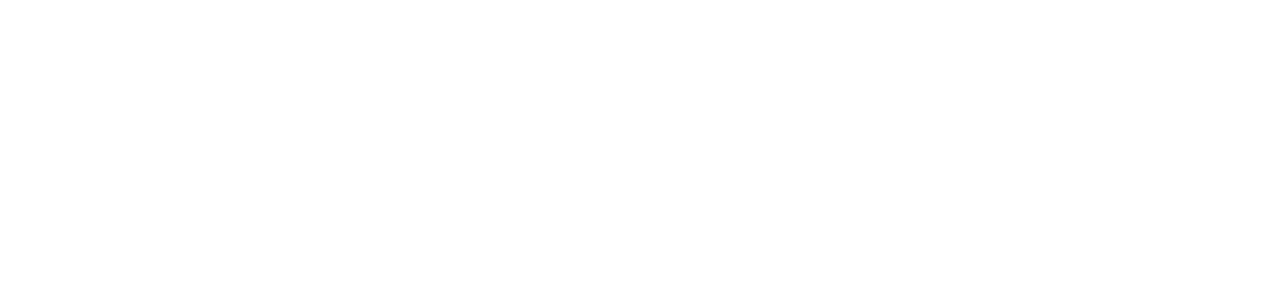
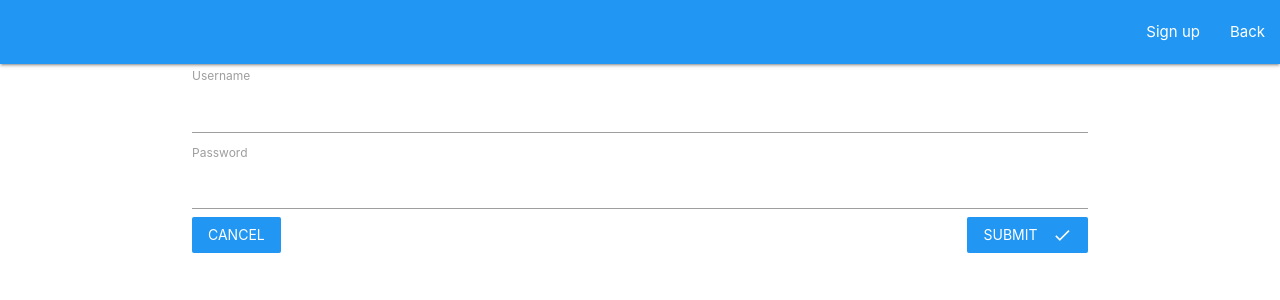
Before and after one commit to ishimurataki/HelloWorld, a React (Create React App) app in the folder client/: page /login in a window 1280 px wide. Shown: the top 300 px of the page. Built offline with nearby package versions, Linux system fonts and the light colour scheme.

Commit message:
basic routing for login

```diff
--- a/client/src/Components/App.js
+++ b/client/src/Components/App.js
@@ -1,13 +1,19 @@
 import React, { Component } from 'react'
 import { BrowserRouter, Route } from 'react-router-dom';
 import Home from './Home'
+import Header from './Header'
+import Login from './Login'
+import Signup from './Signup'
 class App extends Component {
     render () {
         return (
             <div>
-                <BrowserRouter>
+                <BrowserRouter >
+                    <Header />
                     <div className = "container">
                         <Route exact path = "/" component = {Home} />
+                        <Route path = "/login" component = {Login} />
+                        <Route path = "/signup" component = {Signup} />
                     </div>
                 </BrowserRouter>
             </div>
--- /dev/null
+++ b/client/src/Components/Header.js
@@ -0,0 +1,47 @@
+import React, { Component } from 'react'
+import { connect } from 'react-redux'
+import { withRouter } from 'react-router-dom'
+class Header extends Component {
+    renderContent() {
+        switch(this.props.auth) {
+            case true:
+
+            default:
+                const path = this.props.location.pathname;
+                if(path === "/login") {
+                    return ([
+                        <li><a href = '/signup'>Sign up </a> </li>,
+                        <li><a href = "/"> Back</a></li>
+                    ])
+                } else if (path == "/signup" ) {
+                    return ([
+                        <li><a href = '/login'>Login </a> </li>,
+                        <li><a href = "/"> Back</a></li>
+                    ])
+                } else {
+                    return ([
+                        <li><a href = '/login'>Login </a></li>,
+                        <li><a href = '/signup'>Sign up </a> </li>
+                    ]
+                    );
+                }
+        }
+
+    }
+    render () {
+        return (
+            <nav>
+                <div className = "blue nav-wrapper">
+                    <ul className = "right">
+                        {this.renderContent()}
+                    </ul>
+                </div>
+            </nav>
+
+        )
+    }
+}
+function mapStateToProps(state) {
+    return {auth: state.auth}
+}
+export default withRouter(connect(mapStateToProps) (Header));
--- a/client/src/Components/Home.js
+++ b/client/src/Components/Home.js
@@ -6,7 +6,7 @@
             <div class="container">
                 <div class="section no-pad-bot" id="index-banner">
                     <div class="container">
-                        <h1 class="header center orange-text">Pennbook</h1>
+                        <h1 class="header center blue-text">Pennbook</h1>
                         <div class="row center">
                             <h5 class="header col s12 light">Meet the Team!</h5>
                         </div>
@@ -16,16 +16,15 @@
                 <div class="row">
                     <div class="col s12 m4">
                     <div class="icon-block">
-                        <h2 class="center light-blue-text"><i class="material-icons">flash_on</i></h2>
+                    <img className = "center" style ={{flex: 1, width: "100%", height: "100%", resizeMode: 'contain', verticalAlign: 'middle'}} src = {require('./Images/Taki.jpg')} />
                         <h5 class="center">Taki</h5>
-
                         <p class="light">Taki is a guy who Daniel introduced me to</p>
                     </div>
                     </div>
 
                     <div class="col s12 m4">
                     <div class="icon-block">
-                        <h2 class="center light-blue-text"><i class="material-icons">group</i></h2>
+                        <img className = "center" style ={{flex: 1, width: "100%", height: "100%", resizeMode: 'contain', verticalAlign: 'middle'}} src = {require('./Images/Matt.jpg')} />
                         <h5 class="center">Kevin</h5>
 
                         <p class="light">Kevin is a guy who is doing the front end</p>
@@ -33,9 +32,9 @@
                     </div>
                     <div class="col s12 m4">
                     <div class="icon-block">
-                        <h2 class="center light-blue-text"><i class="material-icons">settings</i></h2>
-                        <h5 class="center">Matt</h5>
-                        <p class="light">Matt goes to church</p>
+                        <img className = "center" style ={{flex: 1, width: "100%", height: "100%", resizeMode: 'contain', verticalAlign: 'middle'}} src = {require('./Images/Matt.jpg')} />
+                        <h5 className ="center">Matt</h5>
+                        <p className = "light">Matt goes to church</p>
                     </div>
                     </div>
                 </div>
--- /dev/null
+++ b/client/src/Components/Login.js
@@ -0,0 +1,27 @@
+import React, { Component } from 'react'
+import { Link } from 'react-router-dom'
+
+class Login extends Component {
+    render () {
+        return (
+            <div>
+                <form>
+                    <label> Username </label>
+                    <input />
+                    <label> Password </label>
+                    <input />
+                    <Link to= "/" className = "blue btn-flat left white-text">
+                            cancel
+                    </Link>
+                    <button type = "submit" className = "blue btn-flat right white-text">
+                        Submit
+                        <i className="material-icons right"> done </i>
+                    </button>
+                </form>
+
+            </div>
+        )
+    }
+}
+
+export default Login;
--- /dev/null
+++ b/client/src/Components/Signup.js
@@ -0,0 +1,14 @@
+import React, { Component } from 'react'
+
+
+class Signup extends Component {
+    render () {
+        return (
+            <div>
+                Welcome to the Signup page
+            </div>
+        )
+    }
+}
+
+export default Signup;
```
Also changed, not shown: client/src/Components/Images/Matt.jpg (added), client/src/Components/Images/Taki.jpg (added).
